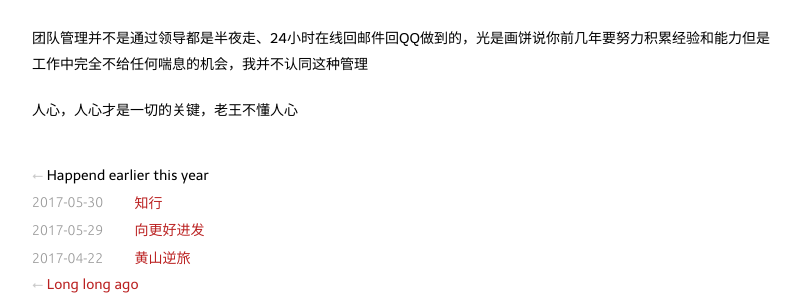
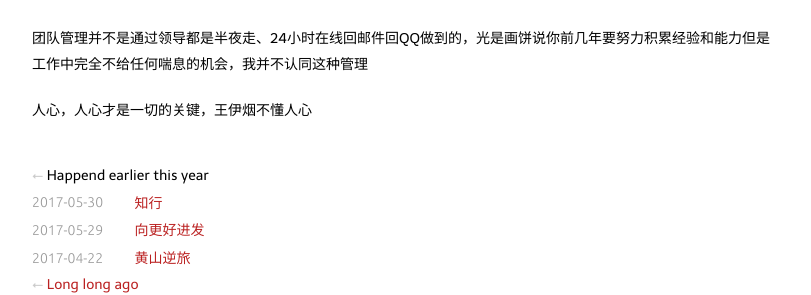
Before and after one commit to keaising/blogs, a Jekyll site: the page built from index.markdown, in a window 1280 px wide and 900 px high, scrolled down 2021 px. Shown: the part 545-840 px from the top of the window, without its empty margins (233-1044 px from the left). Built offline with Jekyll 4.4.1, drawn with Linux system fonts in a browser that asks for light colours; some web fonts are replaced; a script that is not in the unit is left out.

Commit message:
改名字

```diff
--- a/_posts/2017-06-10-Account-in-Beisen.md
+++ b/_posts/2017-06-10-Account-in-Beisen.md
@@ -67,4 +67,4 @@ Account似乎终于稳定下来了
 
 团队管理并不是通过领导都是半夜走、24小时在线回邮件回QQ做到的，光是画饼说你前几年要努力积累经验和能力但是工作中完全不给任何喘息的机会，我并不认同这种管理
 
-人心，人心才是一切的关键，老王不懂人心
+人心，人心才是一切的关键，王伊烟不懂人心
```
